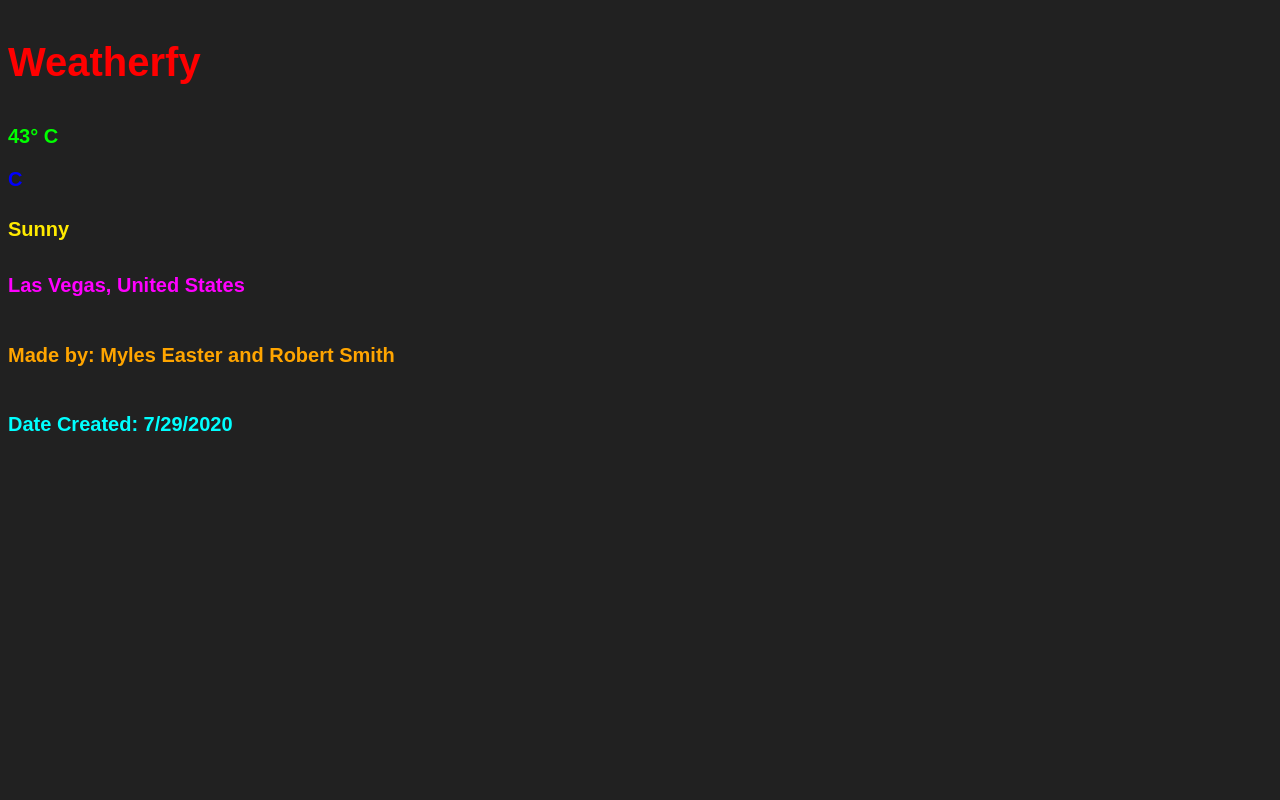
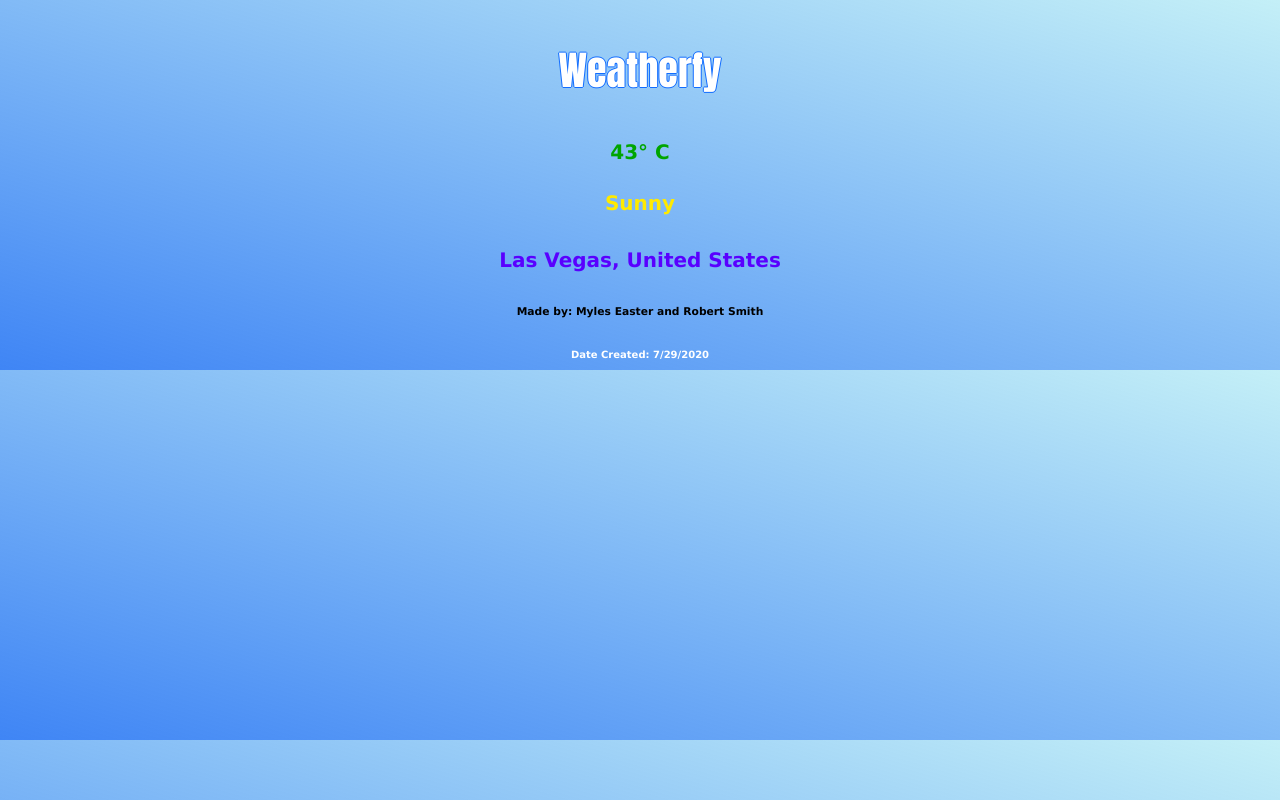
Before and after one commit to robertlsmith/Weatherfy, a plain HTML site: page index.html in a window 1280 px wide. Drawn offline with Linux system fonts and the light colour scheme.

Commit message:
Version 1.1.3

```diff
--- a/index.html
+++ b/index.html
@@ -16,7 +16,7 @@
               <div class="temperature-value"><p>Temp °
       </h2>
       <h3>
-              <span>C</span></p></div>
+              </p></div>
       </h3>
       <h4>
                 <div class="temperature-description"><p>Description</p></div>
--- a/style.css
+++ b/style.css
@@ -1,51 +1,47 @@
 head {
-  font-family: sans-serif;
   font-size: 20px;
   font-weight: normal;
   color: #000000;
 }
 body {
-  background-color: #212121;
+  background-image: linear-gradient(to bottom left, hsla(189, 76%, 56%, 0.3), rgb(63, 133, 245));
+  font-family: "Lucida Sans Unicode", "Lucida Grande", sans-serif;
+  text-align: center;
 }
 h1 {
-  font-family: sans-serif;
-  font-weight: bold;
+  font-weight: normal;
+  font-family: impact;
   font-size: 40px;
-  color:  #FF0000;
+  color:  rgb(255,255,255);
+  text-shadow: -1px 0 rgb(18, 109, 255), 0 1px rgb(18, 109, 255), 1px 0 rgb(18, 109, 255), 0 -1px rgb(18, 109, 255);
 }
 h2 {
-  font-family: sans-serif;
   font-weight: bold;
   font-size: 20px;
-  color:  #00FF00;
+  color:  rgb(0,165,0);
 }
 h3 {
-  font-family: sans-serif;
   font-weight: bold;
   font-size: 20px;
-  color:  #0000FF
+  color:  rgb(0,0,255);
 }
 h4 {
-  font-family: sans-serif;
   font-weight: bold;
   font-size: 20px;
-  color: #FFEA00
+  color: rgb(255,234,0);
 }
 h5 {
-  font-family: sans-serif;
   font-weight: bold;
   font-size: 20px;
-  color:  #FF00FF
-}
-h6 {
-  font-family: sans-serif;
-  font-weight: bold;
-  font-size: 20px;
-  color:  #FFA500
+  color:  rgb(89, 0, 255);
 }
 h7 {
-  font-family: sans-serif;
   font-weight: bold;
-  font-size: 20px;
-  color:  #00FFFF
+  font-size: 10px;
+  color: rgb(255, 255, 255);
 }
+h8 {
+  font-weight: bold;
+  font-size: 10px;
+  color:  rgb(255, 255, 255);
+}
```
